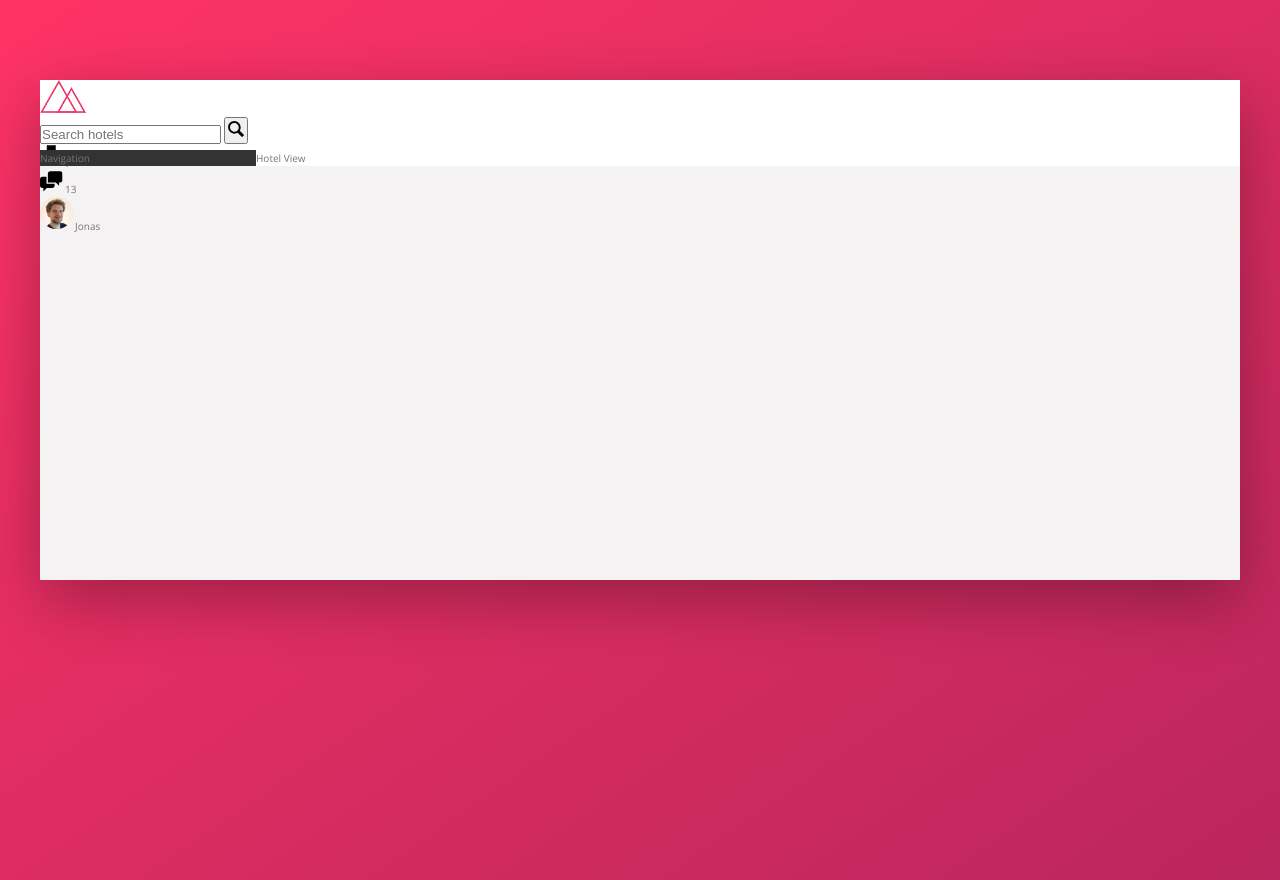
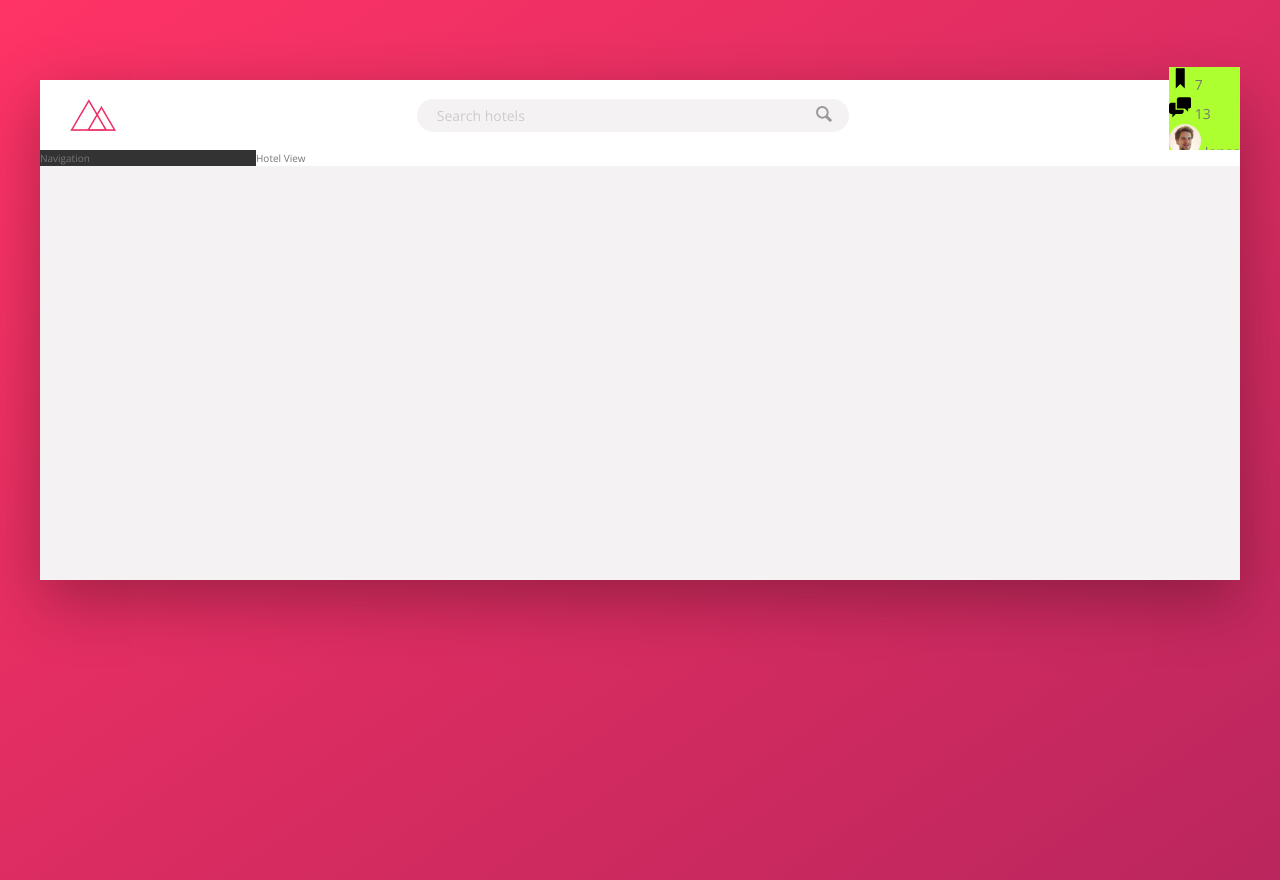
Before and after one commit to YiroYi/flex, a website: page index.html in a window 1280 px wide. Drawn offline with nearby package versions, Linux system fonts and the light colour scheme.

Commit message:
Search bar & logo styled

```diff
--- a/sass/_components.scss
+++ b/sass/_components.scss
@@ -1,24 +1,66 @@
 .logo {
   height: 3.25rem;
+  margin-left: 3rem;
 }
 
 .search {
+  flex: 0 0 40%; //que no crezca ni se encoja y ocupe 40$ del header
+
+  display: flex;
+  align-items: center;
+  justify-content: center;
+
   &__input {
+    font-family: inherit;
+    font-size: inherit;
+    color: inherit;
+    background-color: var(--color-grey-light-2);
+    border: none;
+    padding: .7rem 2rem;
+    border-radius: 100px;
+    width: 90%;
+    transition: all .2s;
+    margin:-3.5rem; // para que el boton no se mueva.
 
+    &:focus {
+      outline: none;
+      width: 100%;
+      background-color: var(--color-grey-light-3);
+    }
+
+    &::-webkit-input-placeholder {
+      font-weight: 100;
+      color: var(--color-grey-light-4);
+    }
+  }
+
+  &__input:focus + &__button {
+    background-color: var(--color-grey-light-3);
   }
 
   &__button {
+    border: none;
+    background-color: var(--color-grey-light-2);
 
+    &:focus {
+      outline: none;
+    }
+
+    &:active { // active es el hover para los button
+      transform: translateY(2px);
+    }
   }
 
   &__icon {
     height:2rem;
     width: 2rem;
+    fill: var(--color-grey-dark-3);
   }
 }
 
 
 .user-nav {
+  background-color: greenyellow;
   &__icon-box {
 
   }
--- a/sass/_layout.scss
+++ b/sass/_layout.scss
@@ -7,9 +7,13 @@
 }
 
 .header {
+  font-size: 1.4rem;
   height: 7rem;
   background-color: #fff;
-  border-bottom: var(--color-grey-light-2)
+  border-bottom: var(--color-grey-light-2);
+  display: flex;
+  justify-content: space-between; //alinea sobre x
+  align-items: center; //alinea sobre y
 }
 
 .content {
```
Also changed, not shown: css/style.css.
